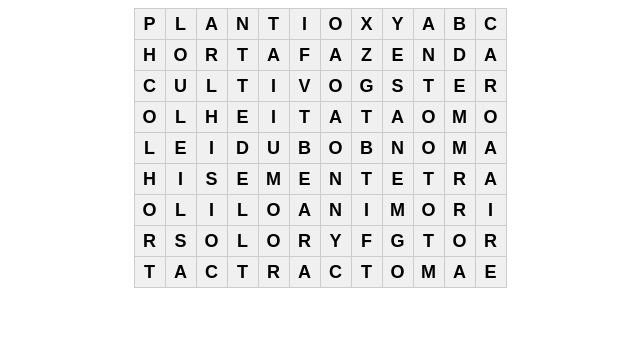
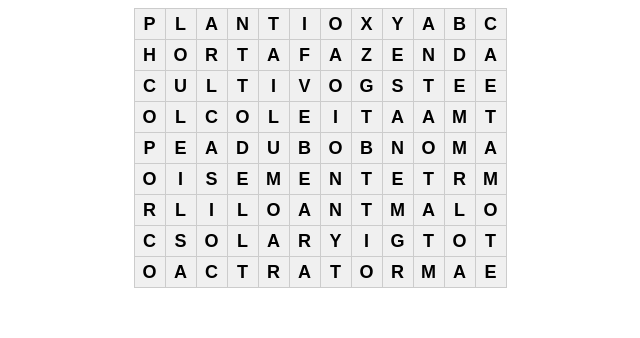
Before and after one commit to therose22/AGRINHO, a plain HTML site: page index.html in a window 1280 px wide. Shown: the part 300-638 px from the top of the page, 321-961 px from the left. Drawn offline with Linux system fonts and the light colour scheme.

Commit message:
index.html

```diff
--- a/index.html
+++ b/index.html
@@ -13,13 +13,13 @@
             <!-- Grade ajustada para 8 linhas e 12 colunas -->
             <span id="0_0">P</span><span id="0_1">L</span><span id="0_2">A</span><span id="0_3">N</span><span id="0_4">T</span><span id="0_5">I</span><span id="0_6">O</span><span id="0_7">X</span><span id="0_8">Y</span><span id="0_9">A</span><span id="0_10">B</span><span id="0_11">C</span>
             <span id="1_0">H</span><span id="1_1">O</span><span id="1_2">R</span><span id="1_3">T</span><span id="1_4">A</span><span id="1_5">F</span><span id="1_6">A</span><span id="1_7">Z</span><span id="1_8">E</span><span id="1_9">N</span><span id="1_10">D</span><span id="1_11">A</span>
-            <span id="2_0">C</span><span id="2_1">U</span><span id="2_2">L</span><span id="2_3">T</span><span id="2_4">I</span><span id="2_5">V</span><span id="2_6">O</span><span id="2_7">G</span><span id="2_8">S</span><span id="2_9">T</span><span id="2_10">E</span><span id="2_11">R</span>
-            <span id="3_0">O</span><span id="3_1">L</span><span id="3_2">H</span><span id="3_3">E</span><span id="3_4">I</span><span id="3_5">T</span><span id="3_6">A</span><span id="3_7">T</span><span id="3_8">A</span><span id="3_9">O</span><span id="3_10">M</span><span id="3_11">O</span>
-            <span id="4_0">L</span><span id="4_1">E</span><span id="4_2">I</span><span id="4_3">D</span><span id="4_4">U</span><span id="4_5">B</span><span id="4_6">O</span><span id="4_7">B</span><span id="4_8">N</span><span id="4_9">O</span><span id="4_10">M</span><span id="4_11">A</span>
-            <span id="5_0">H</span><span id="5_1">I</span><span id="5_2">S</span><span id="5_3">E</span><span id="5_4">M</span><span id="5_5">E</span><span id="5_6">N</span><span id="5_7">T</span><span id="5_8">E</span><span id="5_9">T</span><span id="5_10">R</span><span id="5_11">A</span>
-            <span id="6_0">O</span><span id="6_1">L</span><span id="6_2">I</span><span id="6_3">L</span><span id="6_4">O</span><span id="6_5">A</span><span id="6_6">N</span><span id="6_7">I</span><span id="6_8">M</span><span id="6_9">O</span><span id="6_10">R</span><span id="6_11">I</span>
-            <span id="7_0">R</span><span id="7_1">S</span><span id="7_2">O</span><span id="7_3">L</span><span id="7_4">O</span><span id="7_5">R</span><span id="7_6">Y</span><span id="7_7">F</span><span id="7_8">G</span><span id="7_9">T</span><span id="7_10">O</span><span id="7_11">R</span>
-            <span id="8_0">T</span><span id="8_1">A</span><span id="8_2">C</span><span id="8_3">T</span><span id="8_4">R</span><span id="8_5">A</span><span id="8_6">C</span><span id="8_7">T</span><span id="8_8">O</span><span id="8_9">M</span><span id="8_10">A</span><span id="8_11">E</span>
+            <span id="2_0">C</span><span id="2_1">U</span><span id="2_2">L</span><span id="2_3">T</span><span id="2_4">I</span><span id="2_5">V</span><span id="2_6">O</span><span id="2_7">G</span><span id="2_8">S</span><span id="2_9">T</span><span id="2_10">E</span><span id="2_11">E</span>
+            <span id="3_0">O</span><span id="3_1">L</span><span id="3_2">C</span><span id="3_3">O</span><span id="3_4">L</span><span id="3_5">E</span><span id="3_6">I</span><span id="3_7">T</span><span id="3_8">A</span><span id="3_9">A</span><span id="3_10">M</span><span id="3_11">T</span>
+            <span id="4_0">P</span><span id="4_1">E</span><span id="4_2">A</span><span id="4_3">D</span><span id="4_4">U</span><span id="4_5">B</span><span id="4_6">O</span><span id="4_7">B</span><span id="4_8">N</span><span id="4_9">O</span><span id="4_10">M</span><span id="4_11">A</span>
+            <span id="5_0">O</span><span id="5_1">I</span><span id="5_2">S</span><span id="5_3">E</span><span id="5_4">M</span><span id="5_5">E</span><span id="5_6">N</span><span id="5_7">T</span><span id="5_8">E</span><span id="5_9">T</span><span id="5_10">R</span><span id="5_11">M</span>
+            <span id="6_0">R</span><span id="6_1">L</span><span id="6_2">I</span><span id="6_3">L</span><span id="6_4">O</span><span id="6_5">A</span><span id="6_6">N</span><span id="6_7">T</span><span id="6_8">M</span><span id="6_9">A</span><span id="6_10">L</span><span id="6_11">O</span>
+            <span id="7_0">C</span><span id="7_1">S</span><span id="7_2">O</span><span id="7_3">L</span><span id="7_4">A</span><span id="7_5">R</span><span id="7_6">Y</span><span id="7_7">I</span><span id="7_8">G</span><span id="7_9">T</span><span id="7_10">O</span><span id="7_11">T</span>
+            <span id="8_0">O</span><span id="8_1">A</span><span id="8_2">C</span><span id="8_3">T</span><span id="8_4">R</span><span id="8_5">A</span><span id="8_6">T</span><span id="8_7">O</span><span id="8_8">R</span><span id="8_9">M</span><span id="8_10">A</span><span id="8_11">E</span>
         </div>
     </div>
     <div class="word-list">
```
